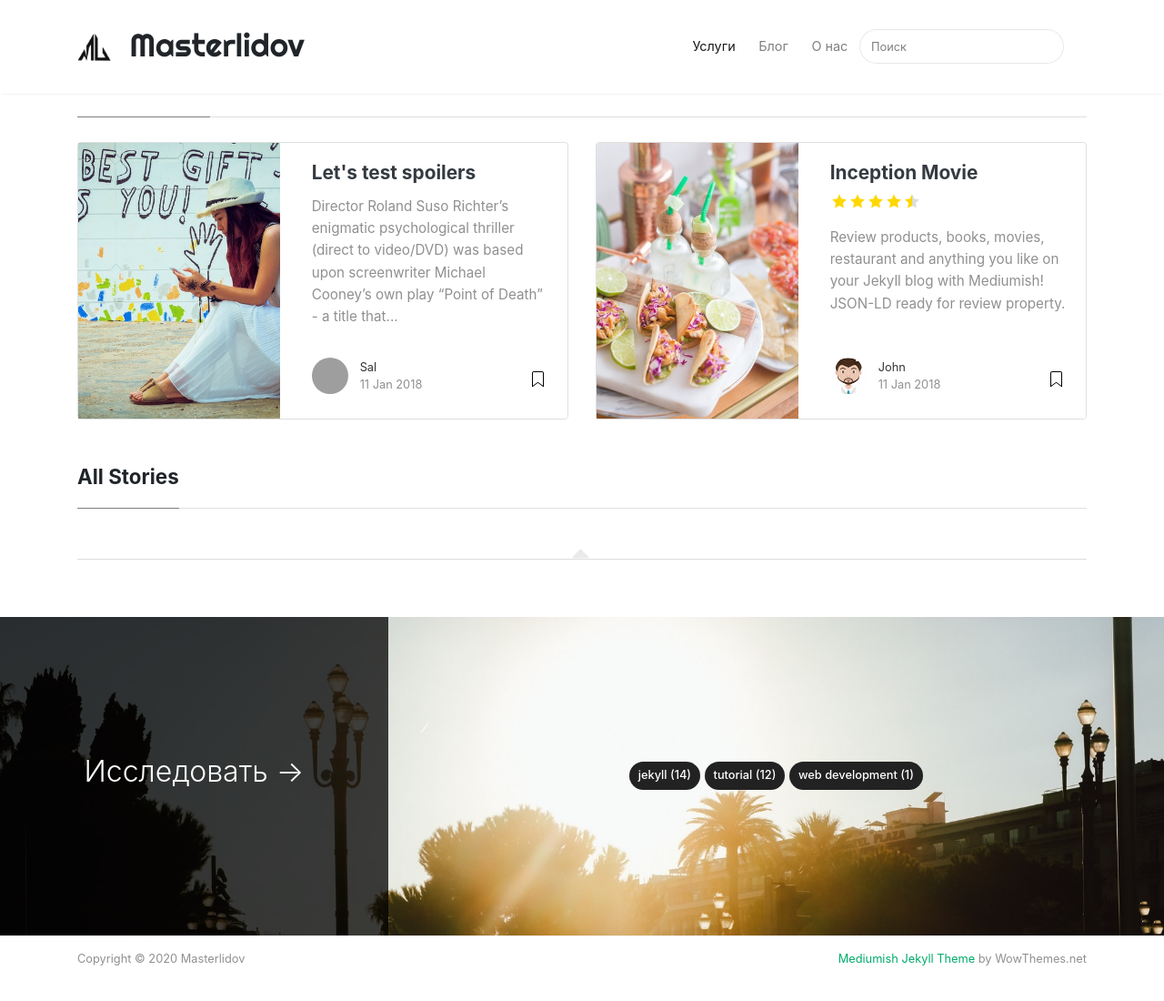
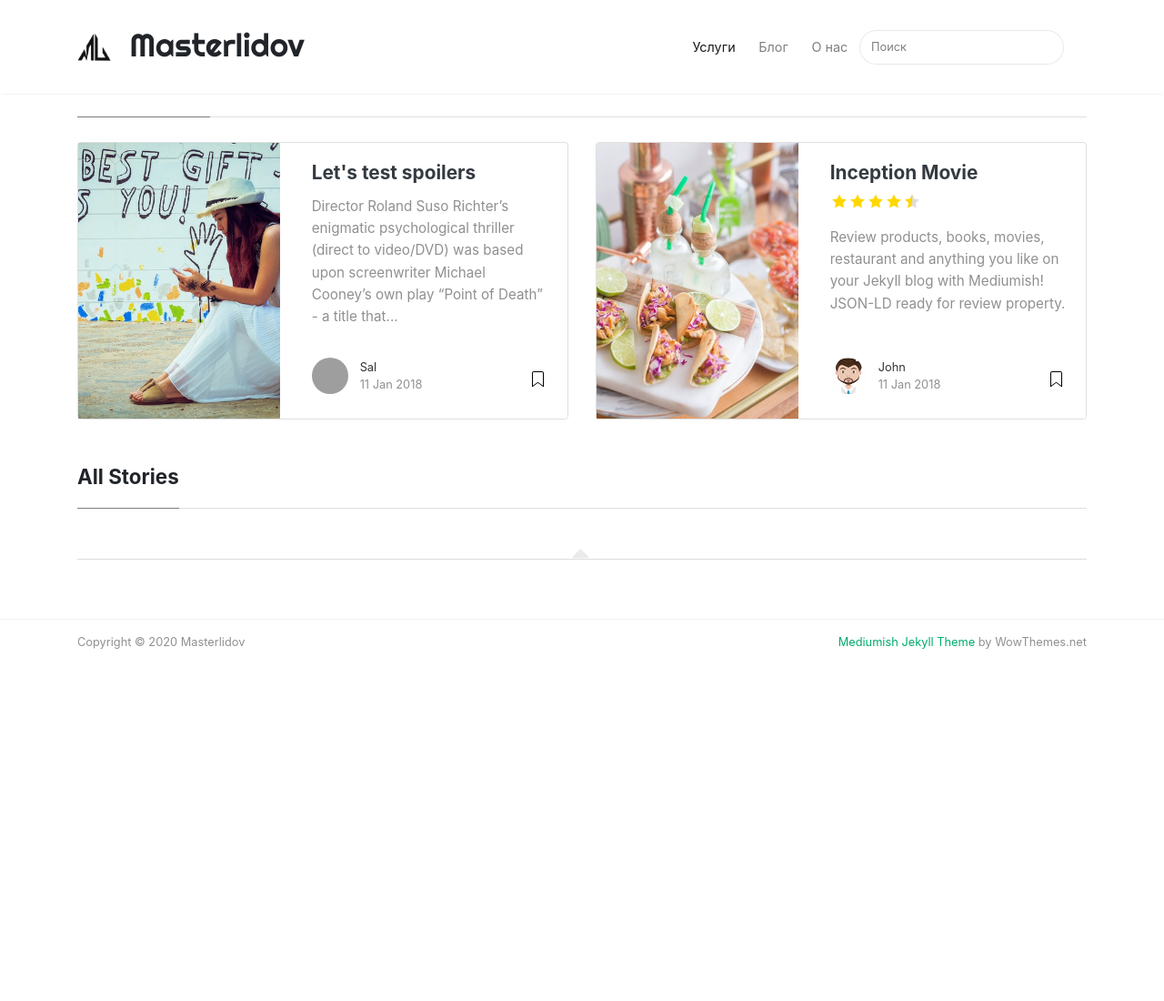
Before and after one commit to masterlidov/masterlidov.github.io, a Jekyll site: the page built from index.html, in a window 1280 px wide and 1137 px high. Shown: the top 1100 px of the window at 91% size. Built offline with Jekyll 4.4.1, drawn with Linux system fonts in a browser that asks for light colours; nearby versions of some CDN libraries; grey boxes are pictures that could not be loaded.

Commit message:
Update default.html

```diff
--- a/_layouts/default.html
+++ b/_layouts/default.html
@@ -130,30 +130,6 @@
 
 </div>
 
-<!-- Categories Jumbotron
-================================================== -->
-<div class="jumbotron fortags">
-	<div class="d-md-flex h-100">
-		<div class="col-md-4 transpdark align-self-center text-center h-100">
-            <div class="d-md-flex align-items-center justify-content-center h-100">
-                <h2 class="d-md-block align-self-center py-1 font-weight-light">Исследовать <span class="d-none d-md-inline">→</span></h2>
-            </div>
-		</div>
-		<div class="col-md-8 p-5 align-self-center text-center">
-            {% assign categories_list = site.categories %}
-            {% if categories_list.first[0] == null %}
-                {% for category in categories_list %}
-                    <a class="mt-1 mb-1" href="{{site.baseurl}}/categories#{{ category | url_escape | strip | replace: ' ', '-' }}">{{ category | camelcase }} ({{ site.tags[category].size }})</a>
-                {% endfor %}
-            {% else %}
-                {% for category in categories_list %}
-                    <a class="mt-1 mb-1" href="{{site.baseurl}}/categories#{{ category[0] | url_escape | strip | replace: ' ', '-' }}">{{ category[0] | camelcase }} ({{ category[1].size }})</a>
-                {% endfor %}
-            {% endif %}
-            {% assign categories_list = nil %}
-		</div>
-	</div>
-</div>
 
 <!-- Begin Footer
 ================================================== -->
```
